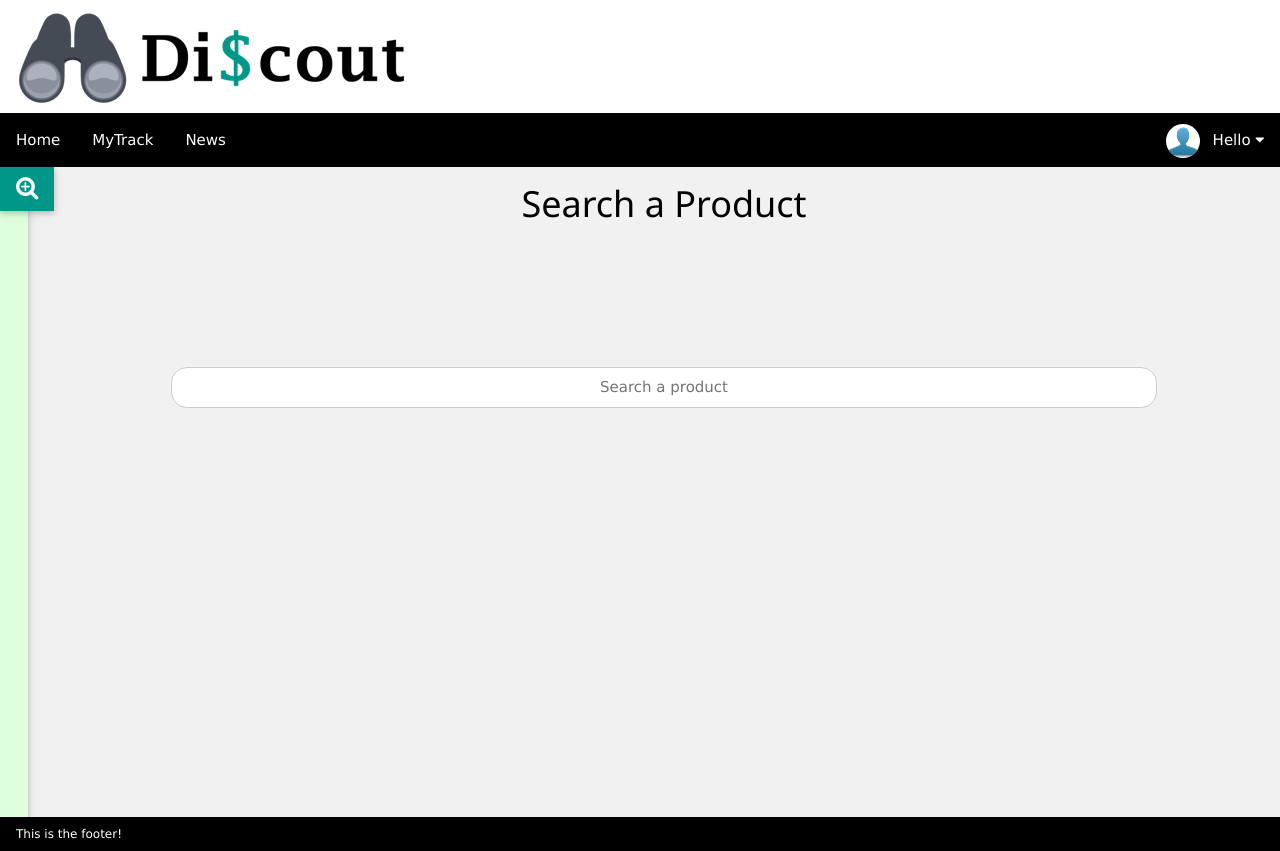
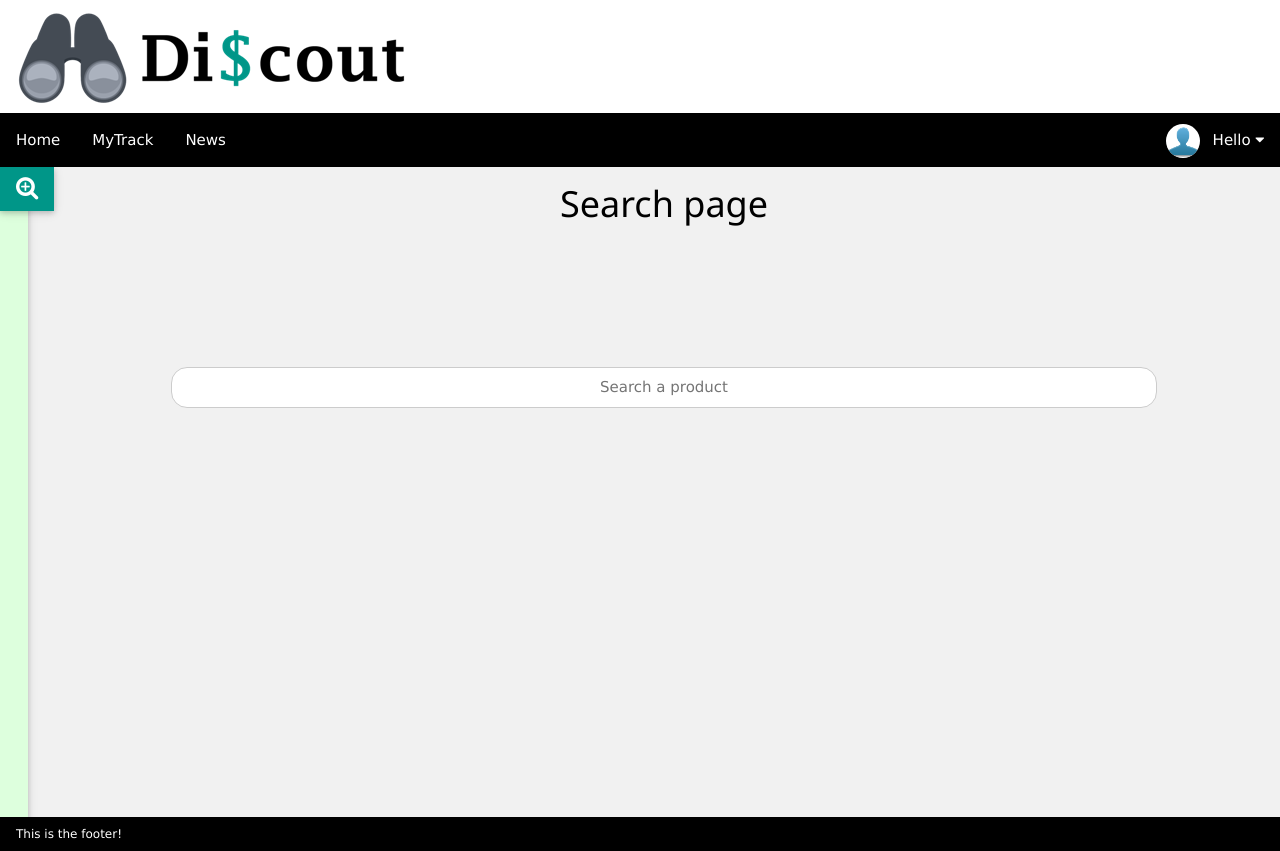
Before and after one commit to MrAngius/DiScout, a Vue app: page / in a window 1280 px wide. Built offline with nearby package versions, Linux system fonts and the light colour scheme.

Commit message:
Update SearchPage.vue

```diff
--- a/src/components/SearchPage.vue
+++ b/src/components/SearchPage.vue
@@ -17,7 +17,7 @@
         </form>
       </div>
       <h2 id="page-title">
-        Search a Product
+        Search page
       </h2>
       <div v-bind:class="{ 'w3-hide' : !alreadySubmit }">
         <product-list type="general" v-bind:categories="categories" v-bind:rating="rating" v-bind:price="price"
```
